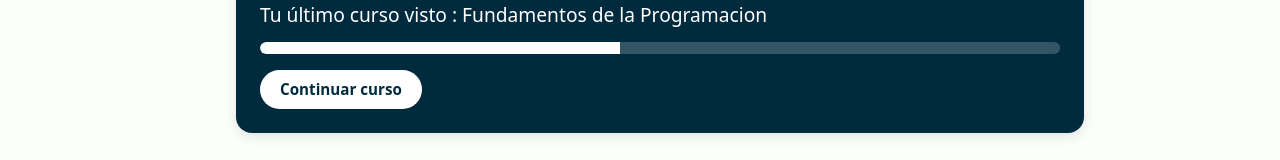
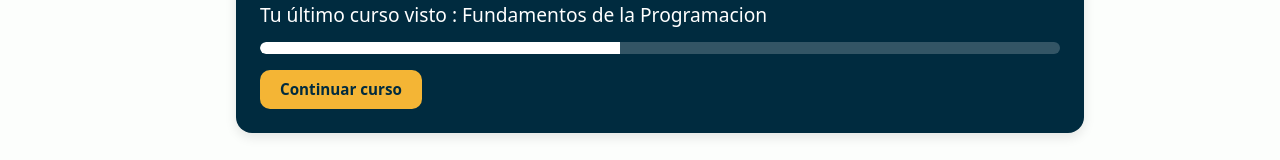
Before and after one commit to Emprendemia/EmpredemiaFE, a React (Vite) app: page / in a window 1280 px wide. Shown: the part 577-737 px from the top of the page. Built offline with nearby package versions, Linux system fonts and the light colour scheme; no server answers; sample sign-in values are in the browser's storage.

Commit message:
Corrijo estilos de botones

```diff
--- a/src/pages/Course/style.ts
+++ b/src/pages/Course/style.ts
@@ -70,12 +70,17 @@ export const CourseDescription = styled.h4`
 
 export const CourseButton = styled.button`
   background-color: ${theme.palette.secondary.main};
-  color: ${theme.palette.info.main};
+  color: ${theme.palette.primary.main};
   border: none;
-  border-radius: 6px;
+  border-radius:10px;
   padding: 10px 0;
   font-weight: bold;
   cursor: pointer;
+  transition: background-color 0.3s;
+
+   &:hover {
+    background-color: #e0a728;
+  }
 `;
 
 export const WebinarSection = styled.div`
--- a/src/pages/Home/style.ts
+++ b/src/pages/Home/style.ts
@@ -111,18 +111,18 @@ export const ProgressBarFill = styled.div`
 
 
 export const ContinueButton = styled(Link)`
+  background-color: ${theme.palette.secondary.main};
+  color: ${theme.palette.primary.main};
   margin-top: 16px;
   display: inline-block;
-  background-color: ${theme.palette.background.paper};
-  color: ${theme.palette.primary.main};
   padding: 8px 20px;
-  font-weight: 600;
-  border-radius: 20px;
+  font-weight: bold;
+  border-radius: 10px;
   text-decoration: none;
   font-size: 0.95rem;
-  transition: background-color 0.2s;
+  transition: background-color 0.3s;
 
   &:hover {
-    background-color: #f0f0f0;
+    background-color: #e0a728;
   }
 `;
--- a/src/pages/Profile/style.ts
+++ b/src/pages/Profile/style.ts
@@ -45,10 +45,10 @@ export const Input = styled.input`
 
 export const Button = styled.button`
   background-color: ${theme.palette.secondary.main};
-  color: ${theme.palette.info.main};
+  color: ${theme.palette.primary.main};
   padding: 10px;
   border: none;
-  border-radius: 20px;
+  border-radius: 10px;
   font-weight: bold;
   cursor: pointer;
   transition: background-color 0.3s;
```
